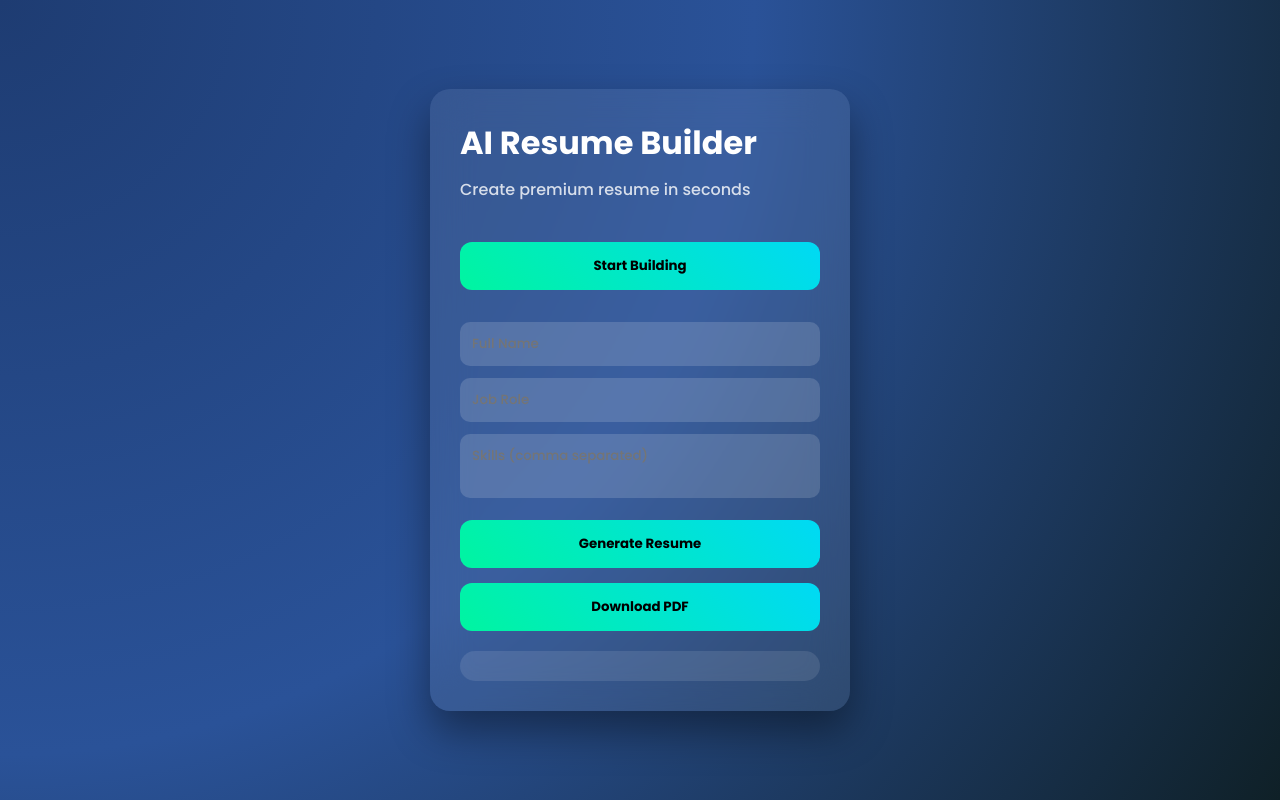
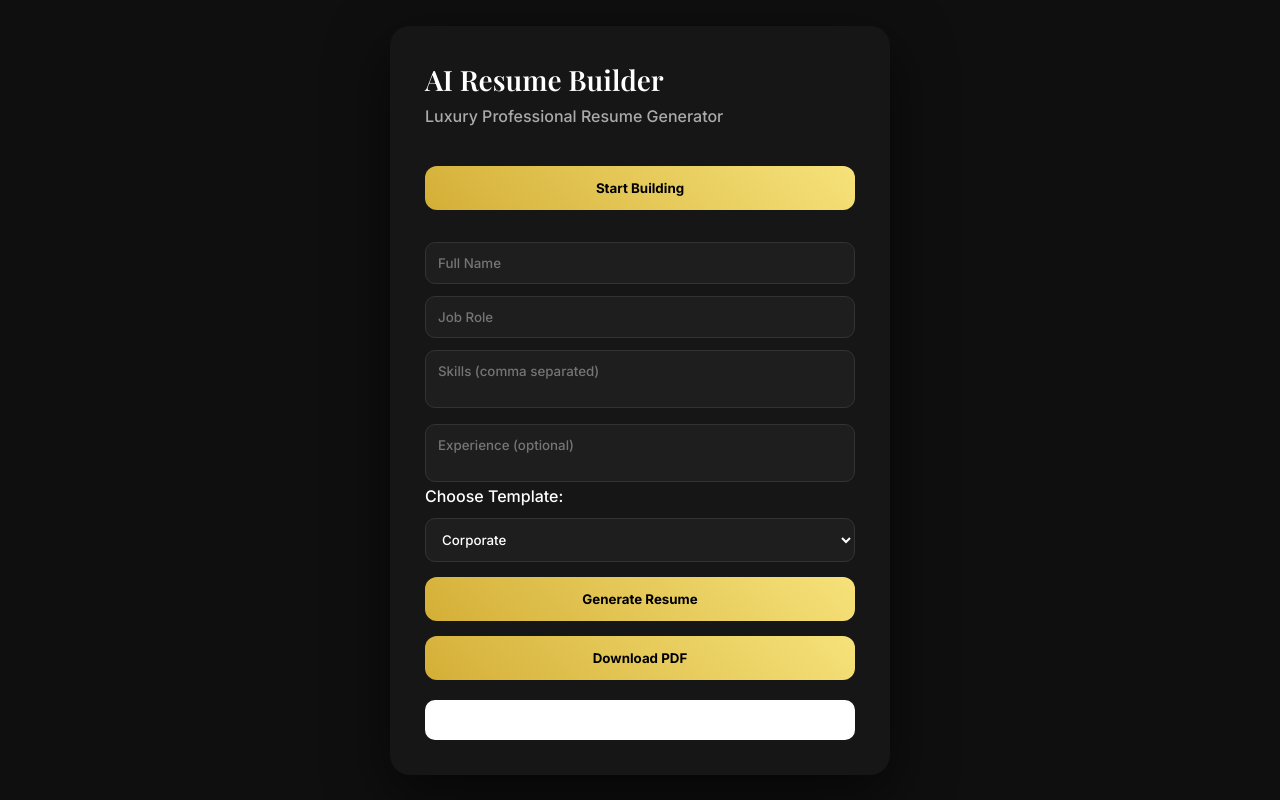
Before and after one commit to jashansahota100-del/ai-resume-builder, a plain HTML site: page index.html in a window 1280 px wide. Both pictures are taken after a click on the button "Start Building". Drawn offline with nearby package versions, Linux system fonts and the light colour scheme.

Commit message:
Update title and styles for premium resume builderfeat: Add premium AI Resume Builder blueprint with multiple templates, luxury UI, preview & PDF download

```diff
--- a/index.html
+++ b/index.html
@@ -1,167 +1,117 @@
 <!DOCTYPE html>
-<html>
+<html lang="en">
 <head>
 <meta charset="UTF-8">
 <meta name="viewport" content="width=device-width, initial-scale=1.0">
-<title>AI Resume Builder</title>
+<title>AI Resume Builder - Premium</title>
 
+<!-- jsPDF -->
 <script src="https://cdnjs.cloudflare.com/ajax/libs/jspdf/2.5.1/jspdf.umd.min.js"></script>
 
-<link href="https://fonts.googleapis.com/css2?family=Poppins:wght@300;500;700&display=swap" rel="stylesheet">
+<!-- Fonts -->
+<link href="https://fonts.googleapis.com/css2?family=Playfair+Display:wght@600&family=Inter:wght@300;500;700&display=swap" rel="stylesheet">
 
 <style>
-
-*{
-margin:0;
-padding:0;
-box-sizing:border-box;
-font-family:'Poppins',sans-serif;
-}
-
-body{
-background: radial-gradient(circle at top left,#1e3c72,#2a5298,#0f2027);
-min-height:100vh;
-display:flex;
-justify-content:center;
-align-items:center;
-color:white;
-padding:20px;
-}
-
-.main-card{
-width:100%;
-max-width:420px;
-background:rgba(255,255,255,0.08);
-backdrop-filter:blur(20px);
-border-radius:20px;
-padding:30px;
-box-shadow:0 20px 40px rgba(0,0,0,0.4);
-animation:fadeIn 1s ease;
-}
-
-h1{
-font-weight:700;
-margin-bottom:10px;
-}
-
-p{
-opacity:0.8;
-margin-bottom:25px;
-}
-
-button{
-width:100%;
-padding:14px;
-border:none;
-border-radius:12px;
-background:linear-gradient(45deg,#00f5a0,#00d9f5);
-color:black;
-font-weight:600;
-cursor:pointer;
-margin-top:15px;
-transition:0.3s;
-}
-
-button:hover{
-transform:scale(1.05);
-box-shadow:0 0 20px rgba(0,255,200,0.7);
-}
-
-input,textarea{
-width:100%;
-padding:12px;
-margin-top:12px;
-border:none;
-border-radius:10px;
-background:rgba(255,255,255,0.15);
-color:white;
-outline:none;
-}
-
-textarea{
-resize:none;
-}
-
-#formSection{
-display:none;
-margin-top:20px;
-}
-
-.preview-card{
-margin-top:20px;
-padding:15px;
-border-radius:15px;
-background:rgba(255,255,255,0.1);
-}
-
-@keyframes fadeIn{
-from{opacity:0;transform:translateY(20px);}
-to{opacity:1;transform:translateY(0);}
-}
-
+*{margin:0;padding:0;box-sizing:border-box;font-family:'Inter',sans-serif;}
+body{background:#0f0f0f;display:flex;justify-content:center;align-items:center;min-height:100vh;color:white;padding:20px;}
+.container{width:100%;max-width:500px;background:#161616;border-radius:20px;padding:35px;box-shadow:0 20px 60px rgba(0,0,0,0.6);}
+h1{font-family:'Playfair Display',serif;font-size:28px;margin-bottom:8px;}
+.subtitle{color:#aaa;margin-bottom:25px;}
+button{width:100%;padding:14px;border:none;border-radius:12px;background:linear-gradient(45deg,#d4af37,#f6e27a);color:black;font-weight:700;cursor:pointer;margin-top:15px;transition:0.3s;}
+button:hover{transform:scale(1.04);}
+input,textarea,select{width:100%;padding:12px;margin-top:12px;border-radius:10px;border:1px solid #333;background:#1e1e1e;color:white;outline:none;}
+textarea{resize:none;}
+#formSection{display:none;margin-top:20px;}
+.resume-preview{background:white;color:black;margin-top:20px;padding:20px;border-radius:10px;}
+.resume-preview h2{margin-bottom:5px;}
+.section-title{margin-top:15px;font-weight:700;border-bottom:1px solid #ddd;padding-bottom:4px;}
 </style>
 </head>
 
 <body>
-
-<div class="main-card">
-
+<div class="container">
 <h1>AI Resume Builder</h1>
-<p>Create premium resume in seconds</p>
-
+<p class="subtitle">Luxury Professional Resume Generator</p>
 <button onclick="startBuilding()">Start Building</button>
 
 <div id="formSection">
-
 <input type="text" id="name" placeholder="Full Name">
 <input type="text" id="role" placeholder="Job Role">
 <textarea id="skills" placeholder="Skills (comma separated)"></textarea>
+<textarea id="experience" placeholder="Experience (optional)"></textarea>
+
+<label style="margin-top:15px;">Choose Template:</label>
+<select id="template">
+<option value="corporate">Corporate</option>
+<option value="modern">Modern</option>
+<option value="minimal">Minimal</option>
+</select>
 
 <button onclick="generateResume()">Generate Resume</button>
 <button onclick="downloadPDF()">Download PDF</button>
 
-<div id="preview" class="preview-card"></div>
-
+<div id="preview" class="resume-preview"></div>
 </div>
-
 </div>
 
 <script>
+// Show form
+function startBuilding(){document.getElementById("formSection").style.display="block";}
 
-function startBuilding(){
-document.getElementById("formSection").style.display="block";
-}
-
+// Generate preview
 function generateResume(){
   let name=document.getElementById("name").value;
   let role=document.getElementById("role").value;
-let skills=document.getElementById("skills").value;
+  let skills=document.getElementById("skills").value.split(",");
+  let experience=document.getElementById("experience").value;
+  let template=document.getElementById("template").value;
 
-document.getElementById("preview").innerHTML=
-"<h2>"+name+"</h2>"+
-"<p><b>Position:</b> "+role+"</p>"+
-"<p><b>Skills:</b> "+skills+"</p>";
+  // Format skills
+  let skillList="";
+  skills.forEach(skill=>{skillList+="<li>"+skill.trim()+"</li>";});
+
+  // Build resume based on template
+  let previewHTML=`<h2>${name}</h2><p><strong>Position:</strong> ${role}</p>`;
+
+  if(experience.trim()!==""){previewHTML+=`<div class='section-title'>Experience</div><p>${experience}</p>`;}
+  previewHTML+=`<div class='section-title'>Professional Skills</div><ul>${skillList}</ul>`;
+
+  document.getElementById("preview").innerHTML=previewHTML;
 }
 
+// Download PDF
 async function downloadPDF(){
   const { jsPDF } = window.jspdf;
   let doc=new jsPDF();
 
   let name=document.getElementById("name").value;
   let role=document.getElementById("role").value;
-let skills=document.getElementById("skills").value;
+  let skills=document.getElementById("skills").value.split(",");
+  let experience=document.getElementById("experience").value;
 
-doc.setFontSize(18);
+  // PDF Header
+  doc.setFont("helvetica","bold");
+  doc.setFontSize(20);
   doc.text(name,20,30);
 
+  // Role
+  doc.setFont("helvetica","normal");
   doc.setFontSize(12);
   doc.text("Position: "+role,20,45);
-doc.text("Skills: "+skills,20,60);
 
-doc.save("resume.pdf");
+  // Skills
+  doc.text("Skills:",20,55);
+  skills.forEach((s,i)=>{doc.text("- "+s.trim(),25,65+i*7);});
+
+  // Experience
+  if(experience.trim()!==""){
+    let yStart=65+skills.length*7+5;
+    doc.text("Experience:",20,yStart);
+    doc.text(experience,25,yStart+7);
   }
 
+  doc.save("Premium_Resume.pdf");
+}
 </script>
-
 </body>
 </html>
```
Lines whose indentation alone changed are shown as unchanged.
